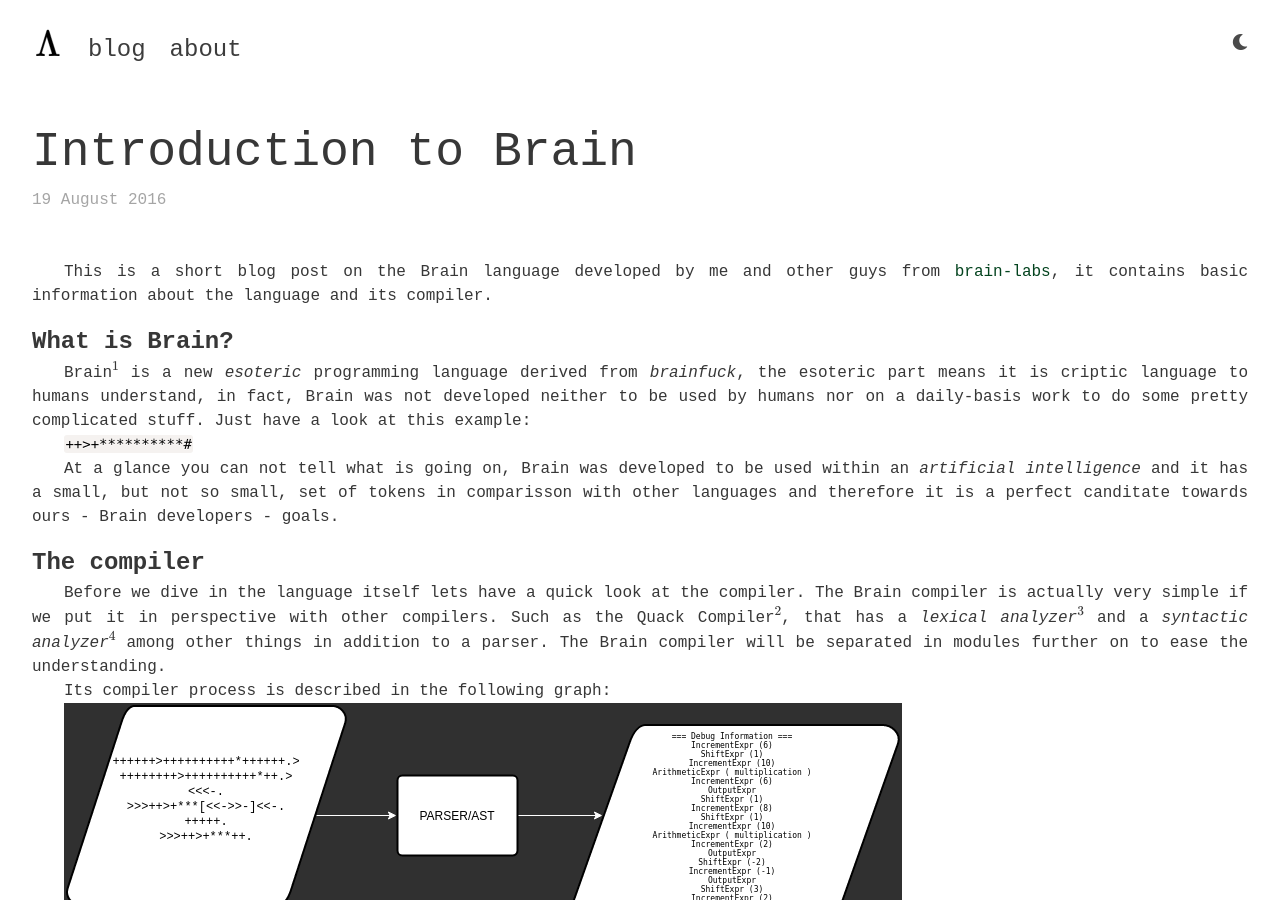
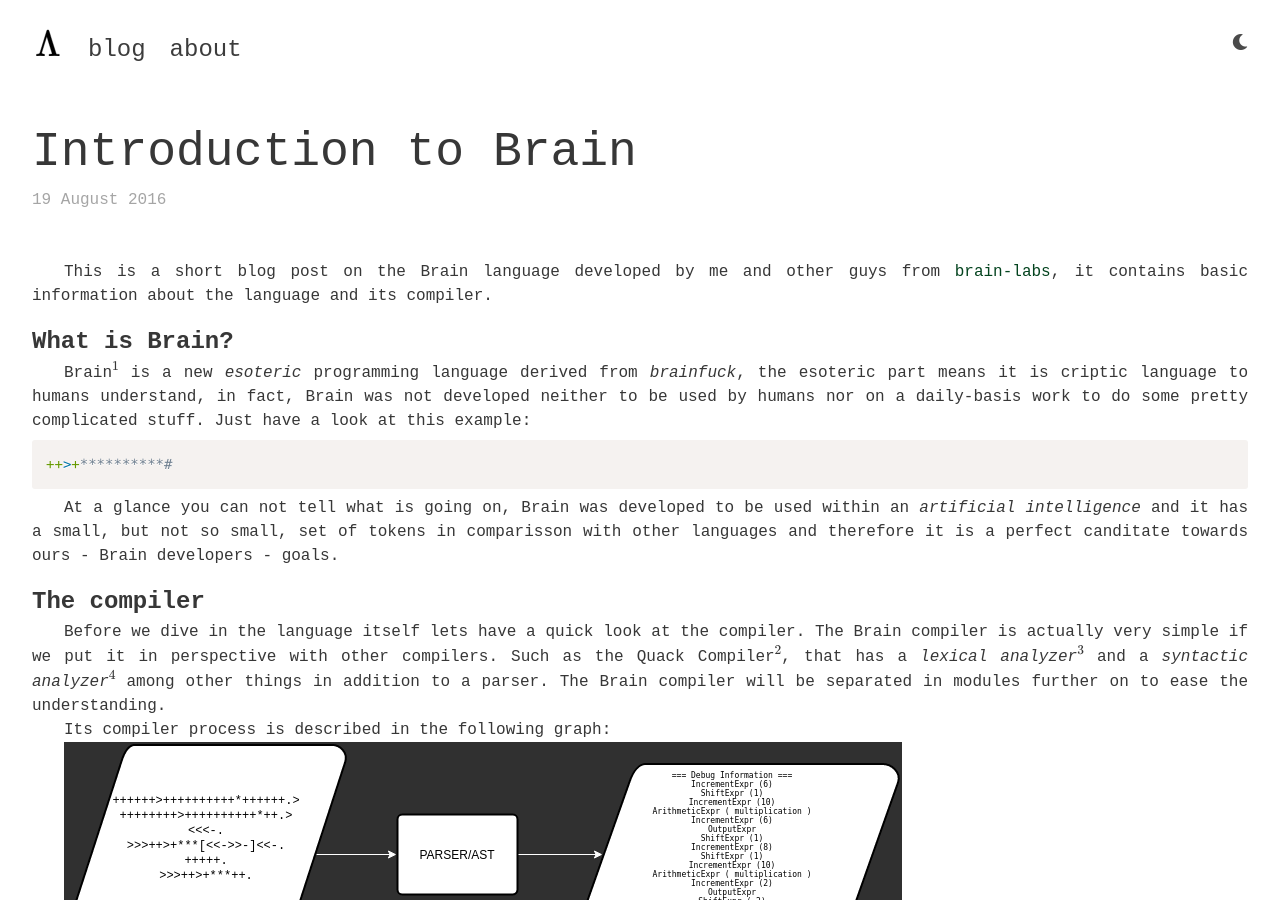
Before and after one commit to rafaelcn/rafaelcn.github.io, a Jekyll site: the page built from _posts/2016-08-19-brain.md, in a window 1280 px wide and 900 px high. Built offline with Jekyll 4.4.1, drawn with Linux system fonts in a browser that asks for light colours; formulas are drawn with MathJax 3.

Commit message:
Update code section
Signed-off-by: Rafael Campos Nunes <rafaelnunes@engineer.com>

````diff
--- a/_posts/2016-08-19-brain.md
+++ b/_posts/2016-08-19-brain.md
@@ -13,7 +13,9 @@
 
 Brain$$^1$$ is a new _esoteric_ programming language derived from _brainfuck_, the esoteric part means it is criptic language to humans understand, in fact, Brain was not developed neither to be used by humans nor on a daily-basis work to do some pretty complicated stuff. Just have a look at this example:
 
-`++>+**********#`
+``` brainfuck
+++>+**********#
+```
 
 At a glance you can not tell what is going on, Brain was developed to be used within an _artificial intelligence_ and it has a small, but not so small, set of tokens in comparisson with other languages and therefore it is a
 perfect canditate towards ours - Brain developers - goals.
````
